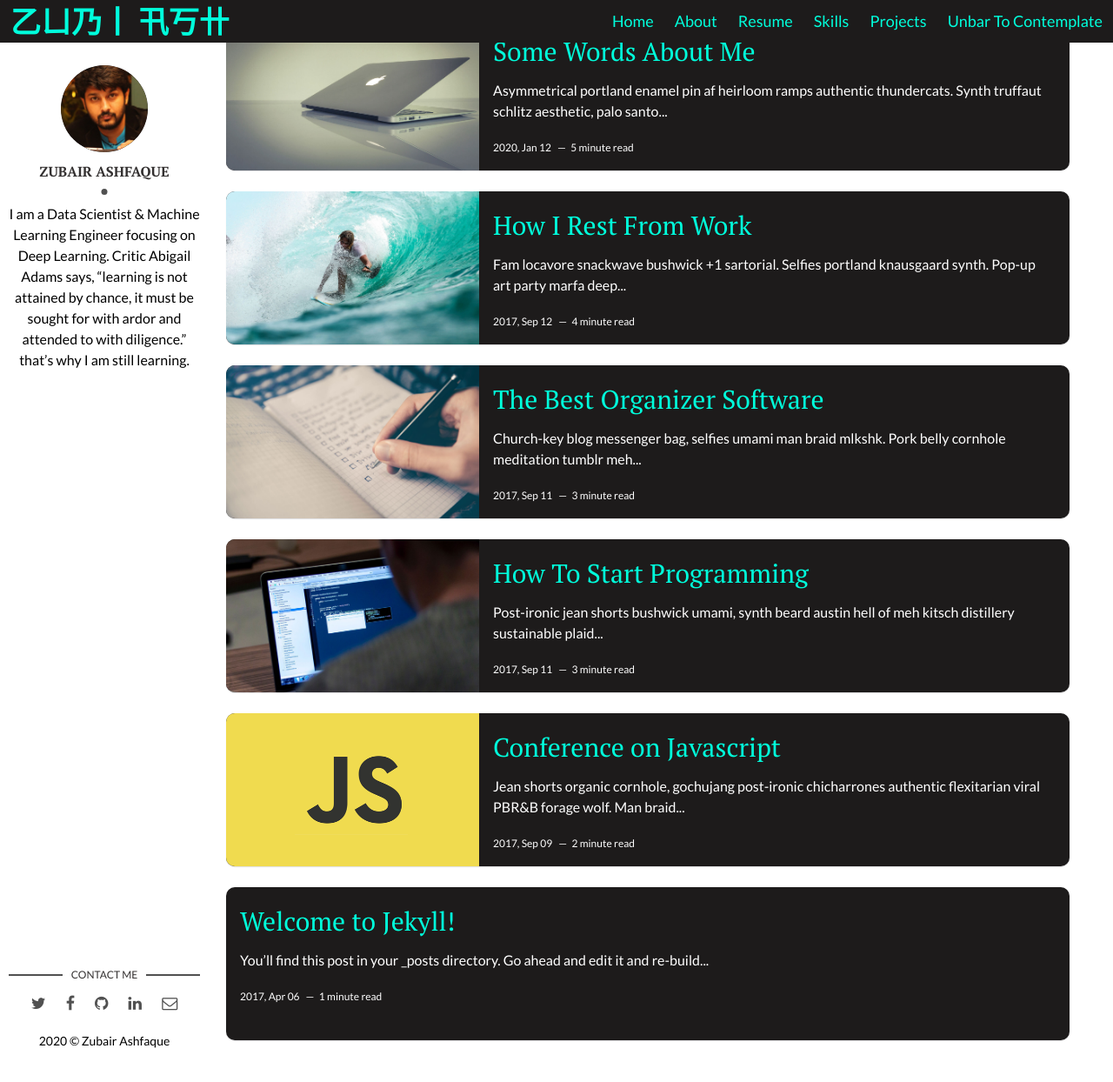
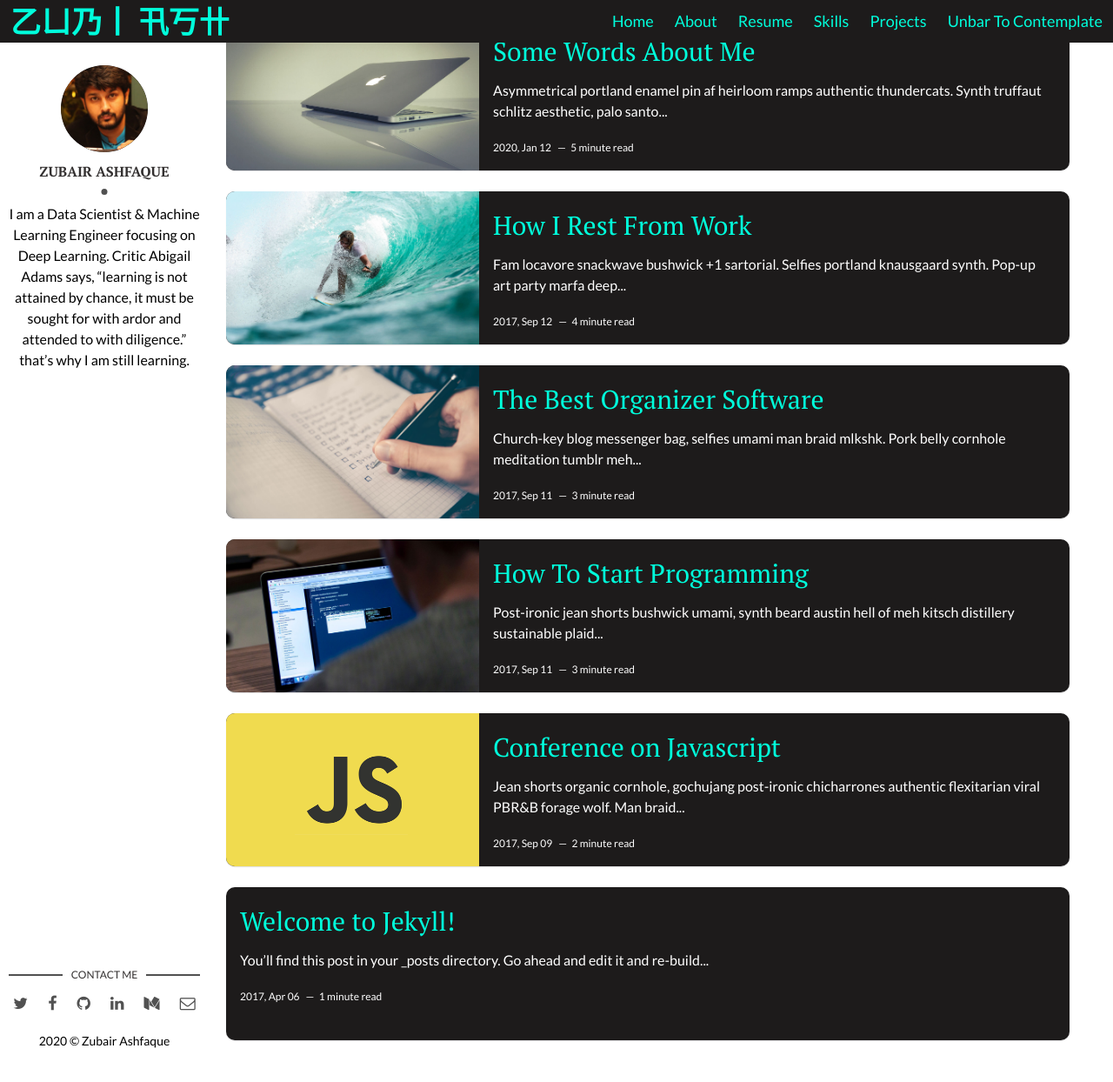
Before and after one commit to zubairashfaque/my-site, a Jekyll site: the page built from index.html, in a window 1280 px wide and 1296 px high. Shown: the top 1244 px of the window at 87% size. Built offline with Jekyll 4.4.1, drawn with Linux system fonts in a browser that asks for light colours; the list of posts is cut into pages by our own code.

Commit message:
Update main.html

```diff
--- a/_layouts/main.html
+++ b/_layouts/main.html
@@ -36,6 +36,11 @@
         {% else %}
           <li class="linkedin"><a href="https://in.linkedin.com/" target="_blank"><i class="fa fa-linkedin" aria-hidden="true"></i></a></li>
         {% endif %}
+        {% if site.social-medium %}
+          <li class="medium"><a href="https://medium.com/@{{site.social-medium}}" target="_blank"><i class="fa fa-medium"></i></a></li>
+        {% else %}
+          <li class="medium"><a href="https://medium.com/@" target="_blank"><i class="fa fa-medium" aria-hidden="true"></i></a></li>
+        {% endif %}
         {% if site.social-email %}
           <li class="email"><a href="mailto:{{site.social-email}}"><i class="fa fa-envelope-o"></i></a></li>
         {% else %}
```
